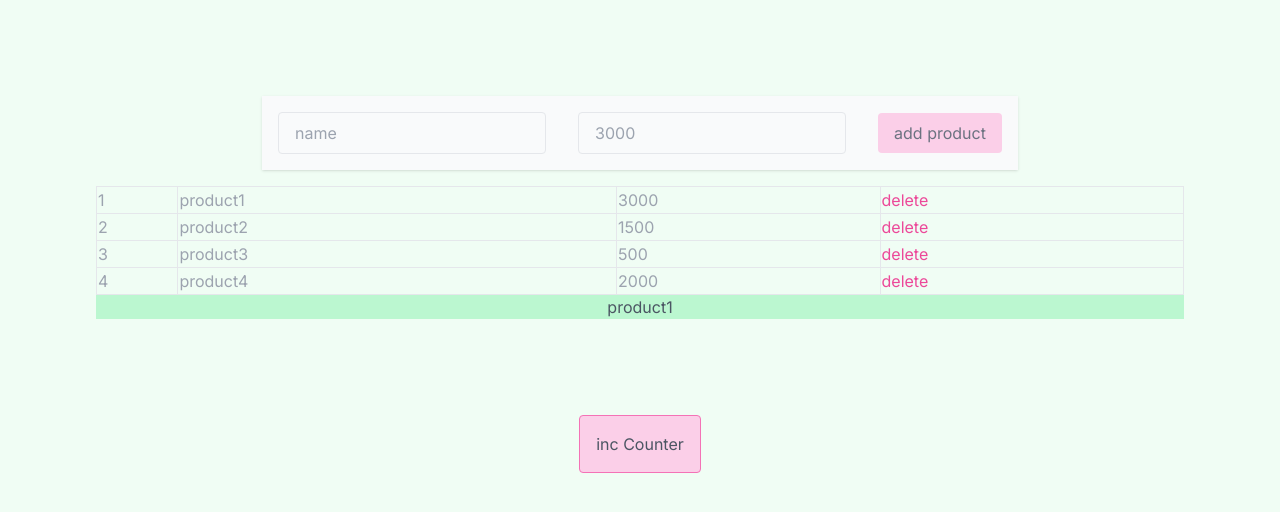
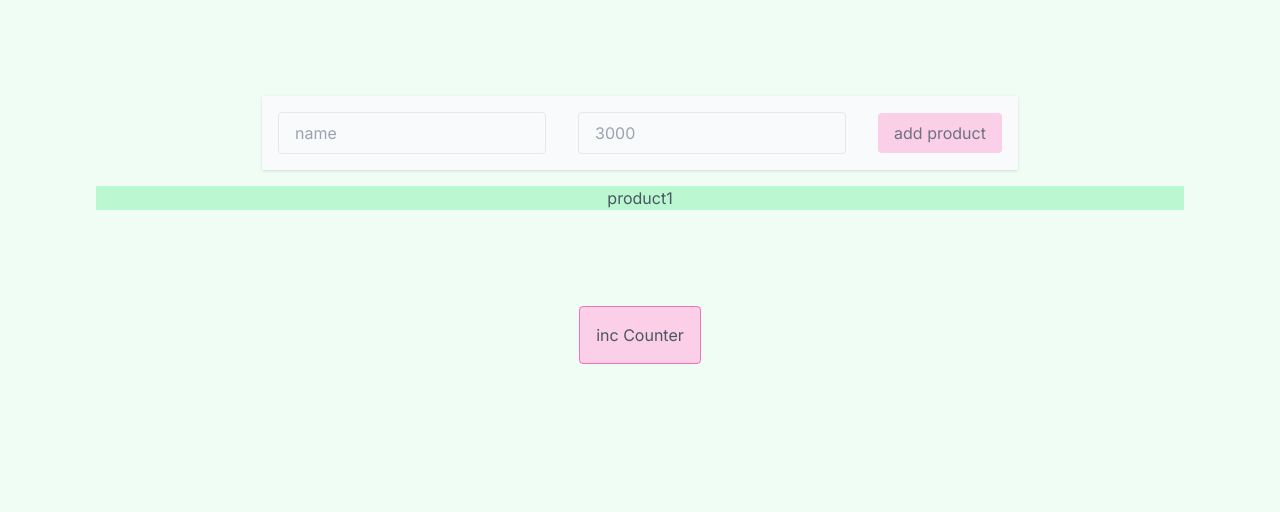
Before and after one commit to htimnak/HomeWorkNextJs, a Next.js app: page / in a window 1280 px wide. Shown: the top 512 px of the page. Built offline with nearby package versions, Linux system fonts and the light colour scheme.

Commit message:
add ? to map function because it is optional

```diff
--- a/src/components/MyTable.tsx
+++ b/src/components/MyTable.tsx
@@ -1,14 +1,24 @@
-import React, {useState} from 'react';
+import React, {useEffect, useState} from 'react';
 import AddForm from "@/components/AddForm";
 import Product from "@/types/Product";
 
 interface Props {
-    myData :Array<Product>,
     caption ?: string
 }
-export default  function MyTable({myData , caption}:Props) {
+
+export default  function MyTable({caption}:Props) {
+    let product = null;
+
+    useEffect(()=>{
+         product =[
+            {ID:"1",name:"product1",price:"3000"},
+            {ID:"2",name:"product2",price:"1500"},
+            {ID:"3",name:"product3",price:"500"},
+            {ID:"4",name:"product4",price:"2000"},
+        ]
+    },[])
     console.log(" table component body ....");
-    const [MyDataState,SetMyDataState ]=useState(myData);
+    const [MyDataState,SetMyDataState ]=useState<Product[]>(product);
     const deleteHandler = (ID:number)=>{
         let  result= MyDataState.filter((item)=>{
             if(item.ID != ID) {
@@ -30,7 +40,7 @@ export default  function MyTable({myData , caption}:Props) {
 
                 <tbody >
                 {
-                    MyDataState.map((item,index)=> {
+                    MyDataState?.map((item,index)=> {
 
                             return (
                                 <tr key={index}>
--- a/src/pages/index.tsx
+++ b/src/pages/index.tsx
@@ -7,18 +7,7 @@ const inter = Inter({ subsets: ['latin'] })
 export default function Home() {
   const [counterState ,setCounterState]=useState(1);
 
-let product =[
-  {ID:"1",name:"product1",price:"3000"},
-  {ID:"2",name:"product2",price:"1500"},
-  {ID:"3",name:"product3",price:"500"},
-  {ID:"4",name:"product4",price:"2000"},
-]
-  let product2 =[
-    {ID:"5",name:"product5",price:"3000"},
-    {ID:"6",name:"product6",price:"1500"},
-    {ID:"7",name:"product7",price:"500"},
-    {ID:"8",name:"product8",price:"2000"},
-  ]
+
 
 
   return (
@@ -26,7 +15,7 @@ let product =[
     <main
       className={`flex min-h-screen flex-col items-center bg-green-50 p-24 ${inter.className}`}
     >
-    <MyTable myData={product} caption={"product1"}/>
+    <MyTable caption={"product1"}/>
       <button className={"bg-pink-200 text-gray-600 border border-pink-400  px-4 py-4 rounded"} onClick={()=>{ setCounterState(prevState => prevState +1);}} >inc Counter</button>
 
 
```
